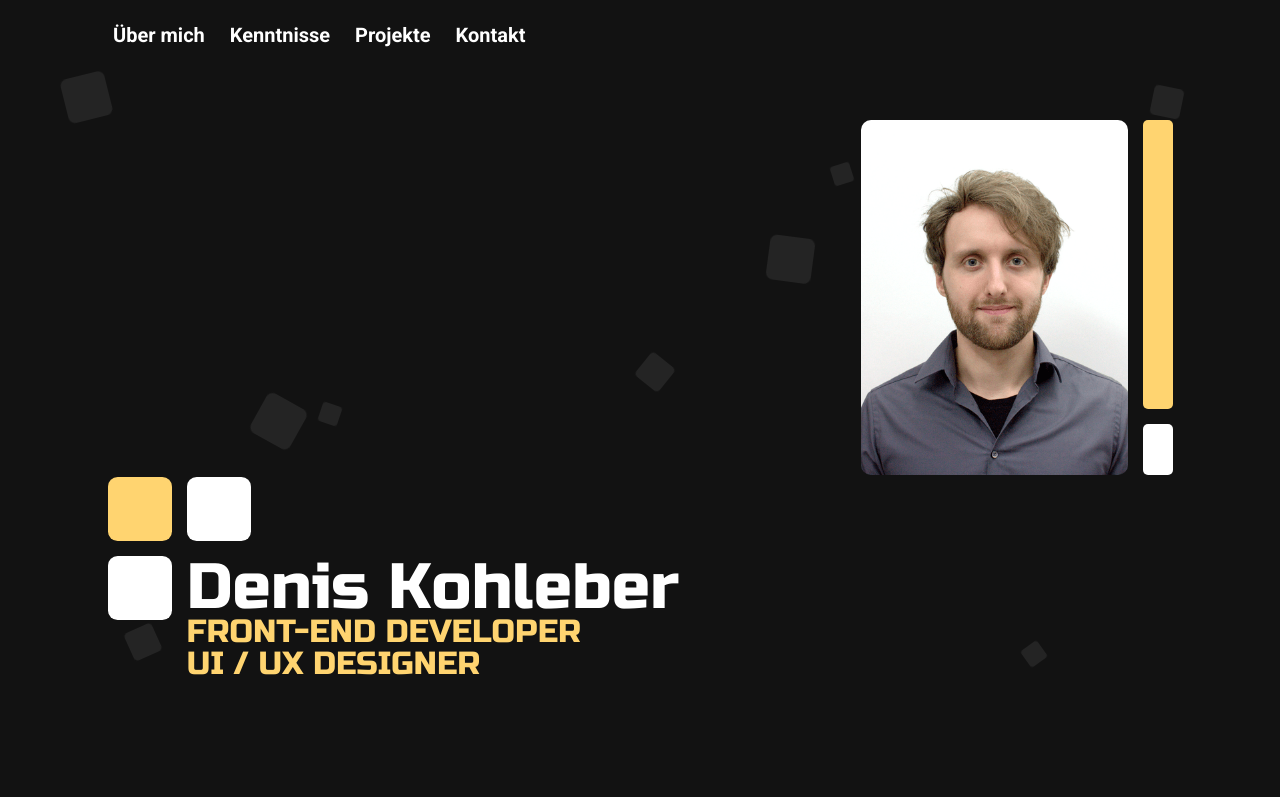
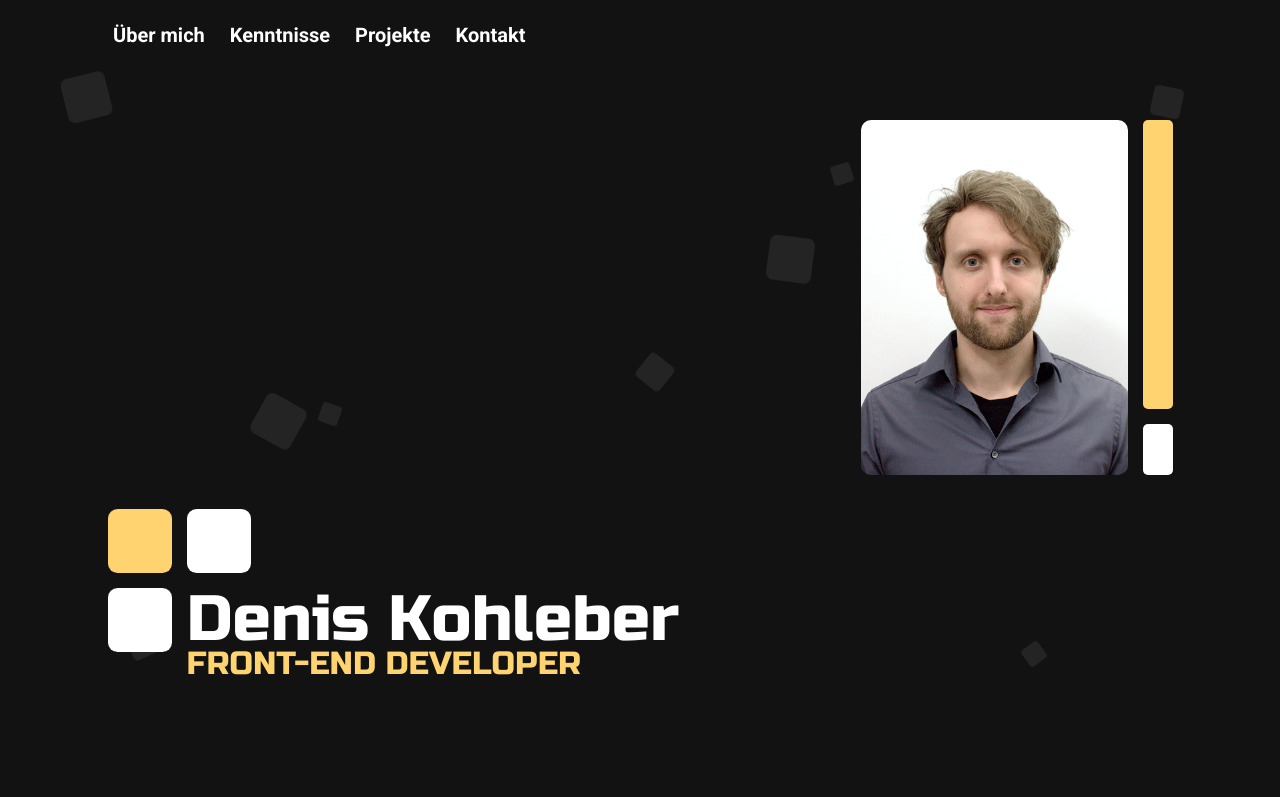
Before and after one commit to denis-kohleber/denis-kohleber.github.io, a website built with webpack: page src/template.html in a window 1280 px wide. Shown: the top 797 px of the page. Built offline with nearby package versions, Linux system fonts and the light colour scheme.

Commit message:
Remove UX/UI-Designer status

```diff
--- a/src/template.html
+++ b/src/template.html
@@ -111,8 +111,9 @@
             <div class="headerContainer">
                 <h1>Denis Kohleber</h1>
                 <h2>
-                    FRONT-END DEVELOPER <br />
-                    UI / UX DESIGNER
+                    FRONT-END DEVELOPER
+                    <!-- <br />
+                    UI / UX DESIGNER -->
                 </h2>
                 <div class="box"></div>
                 <div class="box"></div>
```
Also changed, not shown: dist/index.html.
